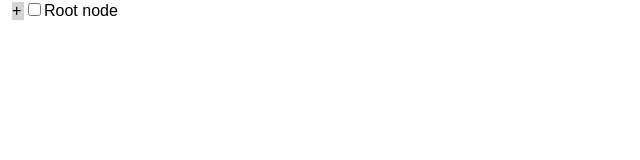
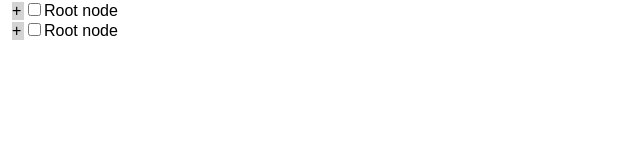
Before and after one commit to skad0/tree-sandbox, a React app: page / in a window 1280 px wide. Shown: the top 160 px of the page, without its empty margins (0-640 px from the left). Built offline with nearby package versions, Linux system fonts and the light colour scheme.

Commit message:
custom node renderer

```diff
--- a/src/App.js
+++ b/src/App.js
@@ -31,6 +31,13 @@ const nodes = {
     ]
 };
 
+function mySuperNode(node, { isExpanded, isSelected }) {
+    return (<div style={{display: 'inline-block'}}>
+        {isExpanded && <span style={{color: 'red'}}>HA</span>}
+        <span>{node.title}</span>
+    </div>);
+}
+
 class App extends Component {
 
     constructor(props) {
@@ -59,6 +66,14 @@ class App extends Component {
                       onExpandedNodesChanged={this._handleExpandedNodesChanged}
                       onSelectedNodesChanged={this._handleSelectedNodesChanged}
                 />
+
+                <Tree nodes={this.state.nodes}
+                      selectedNodes={this.state.selectedNodes}
+                      expandedNodes={this.state.expandedNodes}
+                      onExpandedNodesChanged={this._handleExpandedNodesChanged}
+                      onSelectedNodesChanged={this._handleSelectedNodesChanged}
+                      renderNodeContent={mySuperNode}
+                />
             </div>
         );
     }
--- a/src/Tree.js
+++ b/src/Tree.js
@@ -5,19 +5,27 @@ import Checkbox from './Checkbox';
 
 import './Tree.css';
 
+function helperKakoyto(elementsArray, element) {
+    return elementsArray.includes(element)
+        ? _.without(elementsArray, element)
+        : _.union(elementsArray, [element]);
+}
+
+function RenderNodeContent(node) {
+    return <span>{node.title}</span>;
+}
+
 export default class Tree extends Component {
 
-    _helperKakoyto(elementsArray, element) {
-        return elementsArray.includes(element)
-            ? _.without(elementsArray, element)
-            : _.union(elementsArray, [element]);
-    }
+    static defaultProps = {
+        renderNodeContent: RenderNodeContent
+    };
 
     _handleExpanderClick = (e) => {
         const nodeId = Number(e.target.dataset.nodeId);
 
         this.props.onExpandedNodesChanged(
-            this._helperKakoyto(this.props.expandedNodes, nodeId)
+            helperKakoyto(this.props.expandedNodes, nodeId)
         );
     }
 
@@ -25,11 +33,13 @@ export default class Tree extends Component {
         const nodeId = Number(e.target.value);
 
         this.props.onSelectedNodesChanged(
-            this._helperKakoyto(this.props.selectedNodes, nodeId)
+            helperKakoyto(this.props.selectedNodes, nodeId)
         );
     }
 
-    _renderNode({id, title, children}) {
+    _renderNode(node) {
+        const {id, children} = node;
+        const isSelected = this.props.selectedNodes.includes(id);
         const isExpanded = this.props.expandedNodes.includes(id);
         const isExpandable = children.length > 0;
         const nodeDataAttrs = {
@@ -42,9 +52,9 @@ export default class Tree extends Component {
             </div>
             <Checkbox
                 value={id}
-                checked={this.props.selectedNodes.includes(id)}
+                checked={isSelected}
                 onChange={this._handleNodeCheckChange} />
-            <span>{title}</span>
+            {this.props.renderNodeContent(node, { isSelected, isExpanded })}
             {isExpanded && children.map(child => this._renderNode(child))}
         </div>;
     }
```
